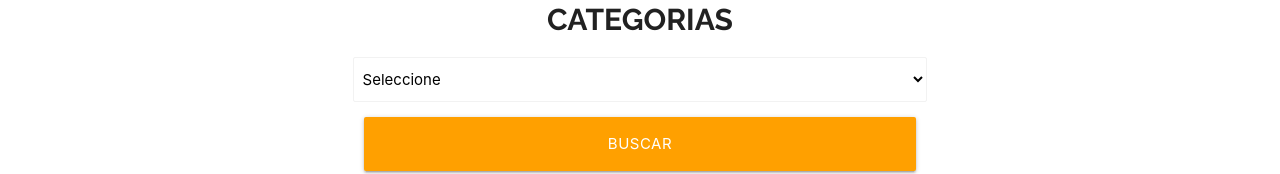
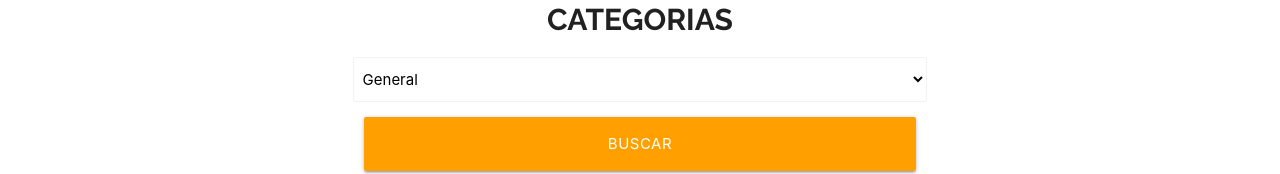
Before and after one commit to nerila1310/buscador-noticias, a React (Create React App) app: page / in a window 1280 px wide. Shown: the part 160-334 px from the top of the page. Built offline with nearby package versions, Linux system fonts and the light colour scheme.

Commit message:
Mostrando las categorias del Select

```diff
--- a/src/components/Formulario.jsx
+++ b/src/components/Formulario.jsx
@@ -4,8 +4,18 @@
 
 const Formulario = () => {
 
+    const OPCIONES = [
+        {value:'general', label:'General'},
+        {value:'business', label:'Negocios'},
+        {value:'entertaiment', label:'Entretenimiento'},
+        {value:'health', label:'Salud'},
+        {value:'science', label:'Ciencias'},
+        {value:'sports', label:'Deportes'},
+        {value:'technology', label:'Tecnología'}
+    ]
+
     //utilizar customHook
-    const [categoria, SelectNoticias] = useSelect();
+    const [categoria, SelectNoticias] = useSelect('general', OPCIONES);
 
     return (
         <div className={`${styles.buscador} row`}>
--- a/src/hooks/useSelect.jsx
+++ b/src/hooks/useSelect.jsx
@@ -3,14 +3,17 @@
 const useSelect = (stateInicial, opciones) => {
 
     // state del custom hook
-    const [state, actualizarState] = useState('');
+    const [state, actualizarState] = useState(stateInicial);
 
     const selectNoticias = () => (
         <select
             className="browser-default"
+            value={state}
+            onChange={e => actualizarState(e.target.value)}
         >
-
-            <option value="">Seleccione</option>
+            {opciones.map(opcion =>(
+                <option key={opcion.value} value={opcion.value}>{opcion.label}</option>
+            ))}
 
         </select>
     );
```
